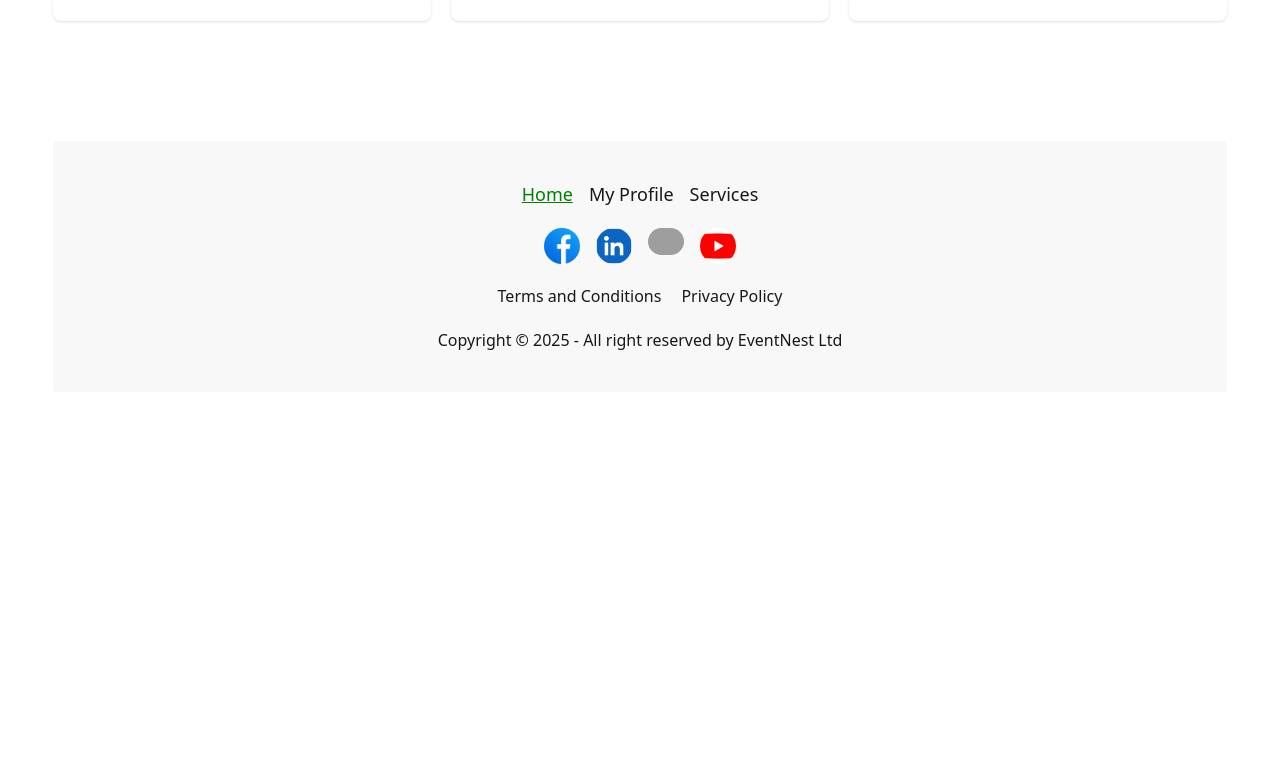
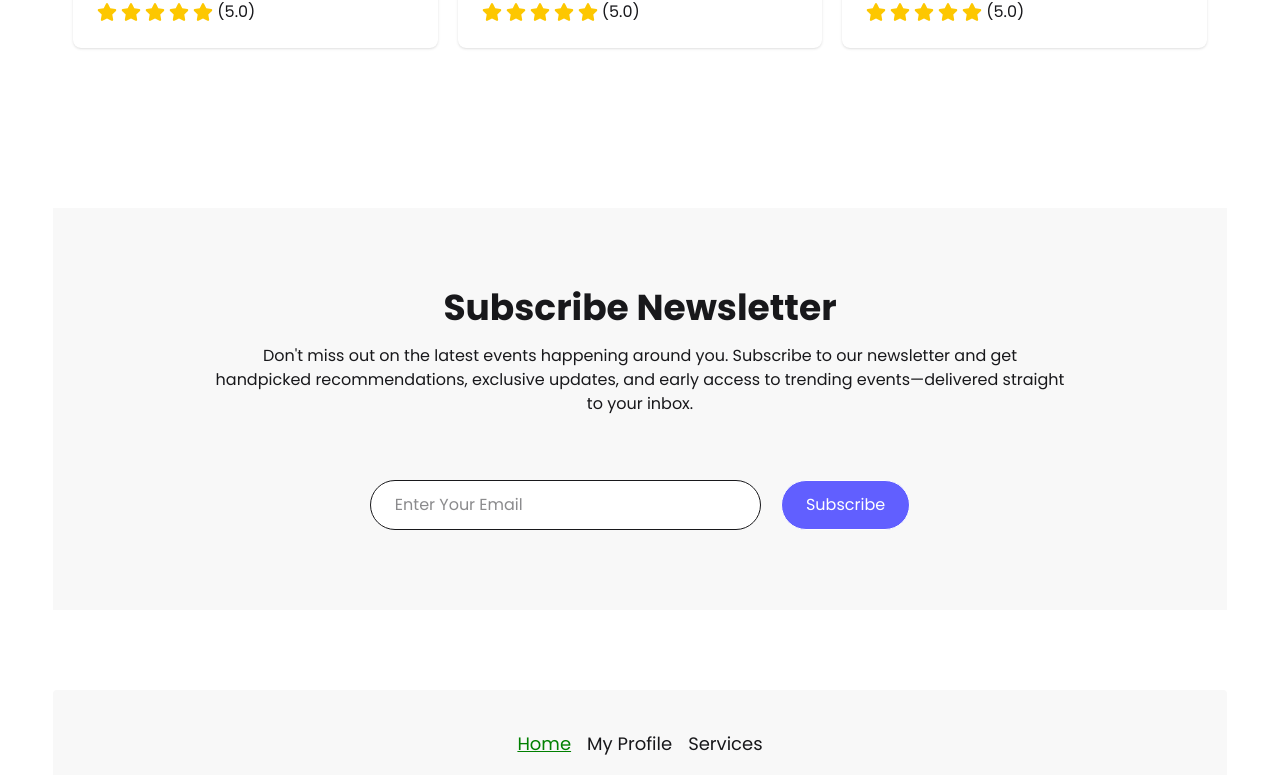
Before and after one commit to dayal-chandra/event-explorer, a React (Vite) app: page / in a window 1280 px wide. Shown: the part 3774-4549 px from the top of the page. Before the commit the page ends 4166 px from the top, so only its background shows below. Built offline with nearby package versions, Linux system fonts and the light colour scheme; no server answers; grey boxes are pictures that could not be loaded.

Commit message:
newsletter section added

```diff
--- a/src/Pages/Home.jsx
+++ b/src/Pages/Home.jsx
@@ -2,6 +2,7 @@ import React from "react";
 import Slider from "../components/Slider";
 import Events from "../components/Events";
 import Reviews from "../components/Reviews";
+import Newsletter from "../components/Newsletter";
 
 const Home = () => {
   return (
@@ -9,6 +10,7 @@ const Home = () => {
       <Slider></Slider>
       <Events></Events>
       <Reviews></Reviews>
+      <Newsletter></Newsletter>
     </div>
   );
 };
--- a/src/Pages/Register.jsx
+++ b/src/Pages/Register.jsx
@@ -1,10 +1,12 @@
 import React, { use } from "react";
-import { Link } from "react-router";
+import { Link, useLocation, useNavigate } from "react-router";
 import { AuthContext } from "../Provider/AuthProvider";
 import Swal from "sweetalert2";
 
 const Register = () => {
   const { createUser, setUser } = use(AuthContext);
+  const location = useLocation();
+  const navigate = useNavigate();
 
   const handleRegister = (e) => {
     e.preventDefault();
@@ -23,6 +25,7 @@ const Register = () => {
           text: `${name} registered successfully on EventNest.`,
           icon: "success",
         });
+        navigate(`${location.state ? location.state : "/"}`);
       })
       .catch((error) => {
         const errorCode = error.code;
--- /dev/null
+++ b/src/components/Newsletter.jsx
@@ -0,0 +1,55 @@
+import React, { useState } from "react";
+import Swal from "sweetalert2";
+
+const Newsletter = () => {
+  const [email, setEmail] = useState("");
+  const handleSubscribe = (e) => {
+    e.preventDefault();
+
+    Swal.fire({
+      title: "Subscription Added.",
+      text: `${email} Subscription Added successfully on EventNest.`,
+      icon: "success",
+    });
+
+    setEmail("");
+  };
+
+  return (
+    <div className="bg-base-200 my-20 py-20 px-5 md:px-0">
+      <h1 className="text-4xl text-center font-bold pb-4">
+        Subscribe Newsletter
+      </h1>
+      <p className="text-center md:px-40">
+        Don't miss out on the latest events happening around you. Subscribe to
+        our newsletter and get handpicked recommendations, exclusive updates,
+        and early access to trending events—delivered straight to your inbox.
+      </p>
+
+      <form
+        onSubmit={handleSubscribe}
+        className="flex flex-col md:flex-row justify-center items-center gap-5 mt-16"
+      >
+        <input
+          className="py-3 px-6 border outline-none rounded-full bg-base-100 md:w-1/3"
+          type="email"
+          name="email"
+          value={email}
+          placeholder="Enter Your Email"
+          required
+          onChange={(e) => {
+            setEmail(e.target.value);
+          }}
+        />
+        <button
+          type="submit"
+          className="py-3 px-6 border rounded-full bg-indigo-500 text-white"
+        >
+          Subscribe
+        </button>
+      </form>
+    </div>
+  );
+};
+
+export default Newsletter;
--- a/src/components/Reviews.jsx
+++ b/src/components/Reviews.jsx
@@ -6,7 +6,7 @@ import { FaStar } from "react-icons/fa";
 
 const Reviews = () => {
   return (
-    <div className="my-10">
+    <div className="my-10 md:px-5">
       <h1 className="text-4xl font-bold text-center pt-5">
         What our client says
       </h1>
--- a/src/index.css
+++ b/src/index.css
@@ -1,3 +1,5 @@
+@import url("https://fonts.googleapis.com/css2?family=Poppins:ital,wght@0,100;0,200;0,300;0,400;0,500;0,600;0,700;0,800;0,900;1,100;1,200;1,300;1,400;1,500;1,600;1,700;1,800;1,900&display=swap");
+
 @import "tailwindcss";
 @plugin "daisyui";
 
@@ -5,3 +7,7 @@
   color: green;
   text-decoration: underline;
 }
+
+* {
+  font-family: "Poppins", sans-serif;
+}
```
